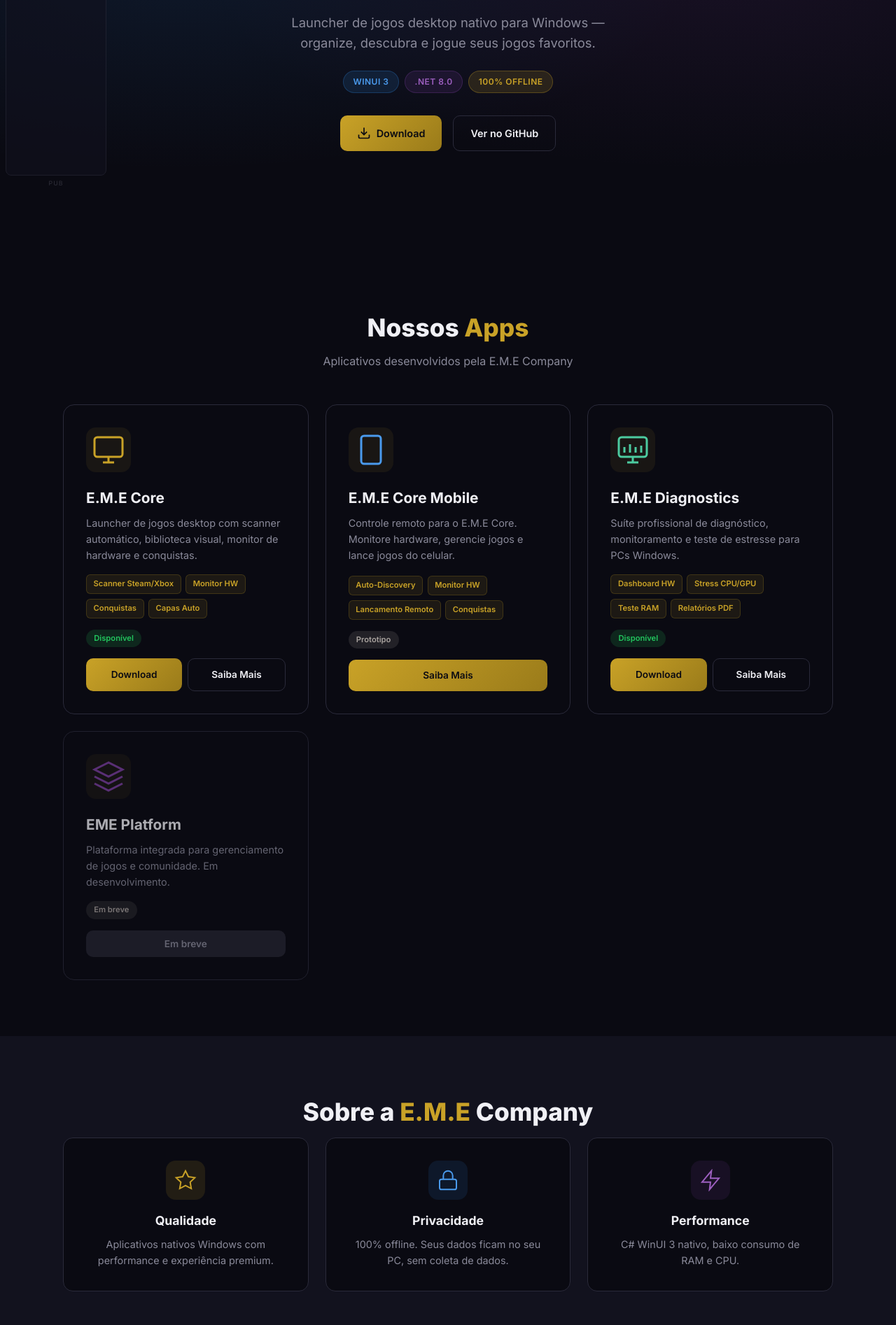
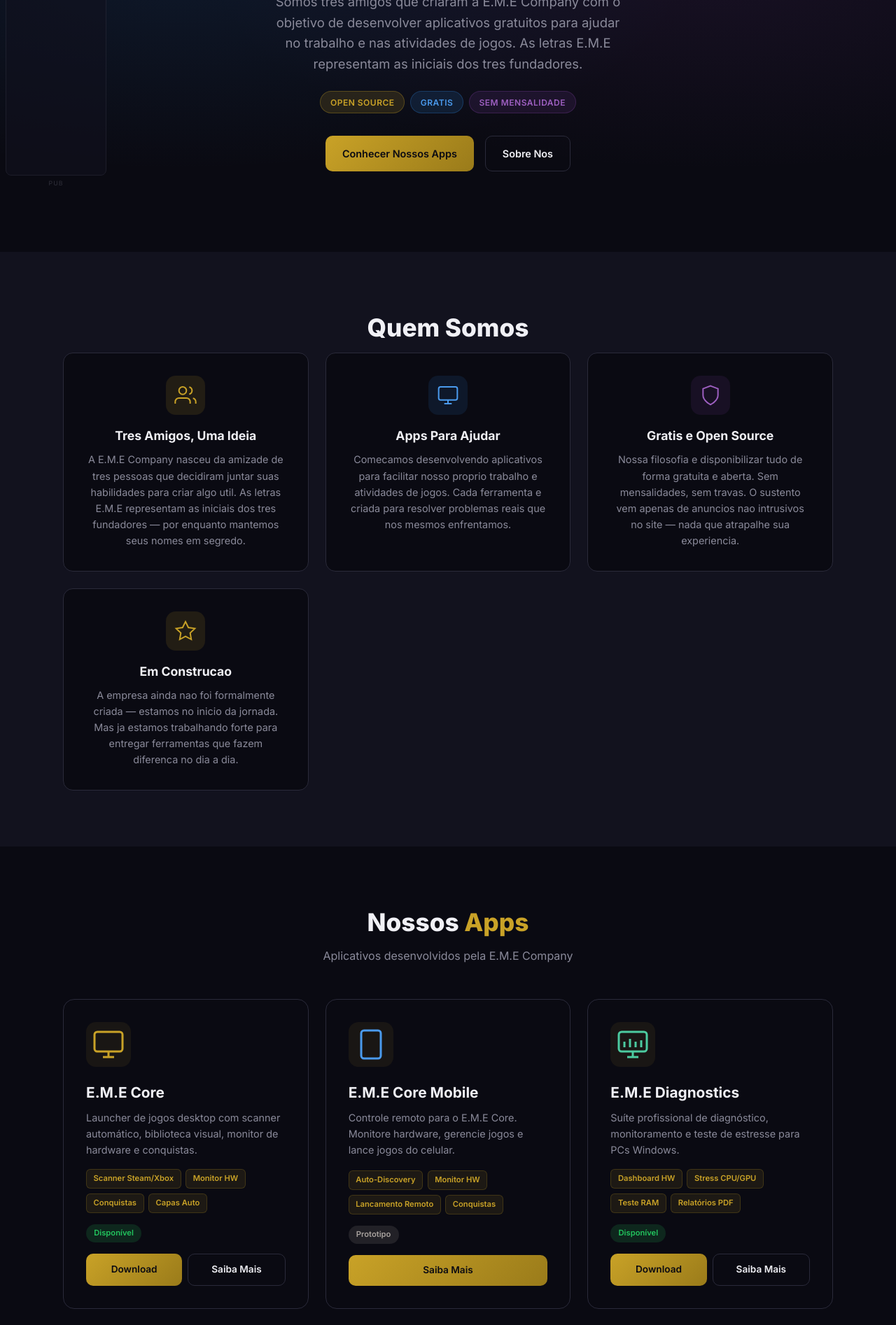
Before and after one commit to Eriklebson/EMECorePage, a Vue app: page / in a window 1280 px wide. Shown: the part 440-2334 px from the top of the page at 70% size. Built offline with nearby package versions, Linux system fonts and the light colour scheme; no server answers.

Commit message:
feat: redesign homepage as EME Company landing page with story

```diff
--- a/src/App.vue
+++ b/src/App.vue
@@ -22,8 +22,8 @@
           </div>
         </div>
         <nav class="nav">
+          <a href="#about" class="nav-link">Sobre</a>
           <a href="#apps" class="nav-link">Apps</a>
-          <a href="#about" class="nav-link">Sobre</a>
           <a href="https://github.com/Eriklebson" target="_blank" class="nav-link">GitHub</a>
         </nav>
       </div>
@@ -32,56 +32,77 @@
     <section class="hero">
       <div class="hero-bg"></div>
       <div class="hero-content">
-        <img src="/logo.png" alt="E.M.E Core" class="hero-logo" />
+        <img src="/logo.png" alt="E.M.E" class="hero-logo" />
         <h2 class="hero-title">
-          E.M.E <span class="gold">Core</span>
+          Expor <span class="gold">E.M.E</span> Company
         </h2>
         <p class="hero-desc">
-          Launcher de jogos desktop nativo para Windows — organize, descubra e jogue seus jogos favoritos.
+          Somos tres amigos que criaram a E.M.E Company com o objetivo de desenvolver aplicativos gratuitos para ajudar no trabalho e nas atividades de jogos. As letras E.M.E representam as iniciais dos tres fundadores.
         </p>
         <div class="hero-badges">
-          <span class="badge badge-blue">WinUI 3</span>
-          <span class="badge badge-purple">.NET 8.0</span>
-          <span class="badge badge-gold">100% Offline</span>
+          <span class="badge badge-gold">Open Source</span>
+          <span class="badge badge-blue">Gratis</span>
+          <span class="badge badge-purple">Sem Mensalidade</span>
         </div>
         <div class="hero-actions">
-          <a
-            v-if="latestRelease"
-            :href="downloadUrl"
-            class="btn btn-primary"
-            target="_blank"
-          >
-            <svg width="20" height="20" viewBox="0 0 24 24" fill="none" stroke="currentColor" stroke-width="2">
-              <path d="M21 15v4a2 2 0 0 1-2 2H5a2 2 0 0 1-2-2v-4" />
-              <polyline points="7 10 12 15 17 10" />
-              <line x1="12" y1="15" x2="12" y2="3" />
-            </svg>
-            Download v{{ latestVersion }}
+          <a href="#apps" class="btn btn-primary">
+            Conhecer Nossos Apps
           </a>
-          <a
-            v-else
-            href="https://github.com/Eriklebson/EMECore/releases"
-            class="btn btn-primary"
-            target="_blank"
-          >
-            <svg width="20" height="20" viewBox="0 0 24 24" fill="none" stroke="currentColor" stroke-width="2">
-              <path d="M21 15v4a2 2 0 0 1-2 2H5a2 2 0 0 1-2-2v-4" />
-              <polyline points="7 10 12 15 17 10" />
-              <line x1="12" y1="15" x2="12" y2="3" />
-            </svg>
-            Download
-          </a>
-          <a
-            href="https://github.com/Eriklebson/EMECore"
-            class="btn btn-secondary"
-            target="_blank"
-          >
-            Ver no GitHub
+          <a href="#about" class="btn btn-secondary">
+            Sobre Nos
           </a>
         </div>
-        <p v-if="latestRelease" class="release-date">
-          Último release: {{ formatDate(latestRelease.published_at) }}
-        </p>
+      </div>
+    </section>
+
+    <section id="about" class="section section-alt">
+      <div class="section-content">
+        <h2 class="section-title">
+          Quem Somos
+        </h2>
+        <div class="about-grid">
+          <div class="about-card">
+            <div class="about-icon gold">
+              <svg width="32" height="32" viewBox="0 0 24 24" fill="none" stroke="currentColor" stroke-width="1.5">
+                <path d="M17 21v-2a4 4 0 0 0-4-4H5a4 4 0 0 0-4 4v2" />
+                <circle cx="9" cy="7" r="4" />
+                <path d="M23 21v-2a4 4 0 0 0-3-3.87" />
+                <path d="M16 3.13a4 4 0 0 1 0 7.75" />
+              </svg>
+            </div>
+            <h3>Tres Amigos, Uma Ideia</h3>
+            <p>A E.M.E Company nasceu da amizade de tres pessoas que decidiram juntar suas habilidades para criar algo util. As letras E.M.E representam as iniciais dos tres fundadores — por enquanto mantemos seus nomes em segredo.</p>
+          </div>
+          <div class="about-card">
+            <div class="about-icon blue">
+              <svg width="32" height="32" viewBox="0 0 24 24" fill="none" stroke="currentColor" stroke-width="1.5">
+                <rect x="2" y="3" width="20" height="14" rx="2" ry="2" />
+                <line x1="8" y1="21" x2="16" y2="21" />
+                <line x1="12" y1="17" x2="12" y2="21" />
+              </svg>
+            </div>
+            <h3>Apps Para Ajudar</h3>
+            <p>Comecamos desenvolvendo aplicativos para facilitar nosso proprio trabalho e atividades de jogos. Cada ferramenta e criada para resolver problemas reais que nos mesmos enfrentamos.</p>
+          </div>
+          <div class="about-card">
+            <div class="about-icon purple">
+              <svg width="32" height="32" viewBox="0 0 24 24" fill="none" stroke="currentColor" stroke-width="1.5">
+                <path d="M12 22s8-4 8-10V5l-8-3-8 3v7c0 6 8 10 8 10z" />
+              </svg>
+            </div>
+            <h3>Gratis e Open Source</h3>
+            <p>Nossa filosofia e disponibilizar tudo de forma gratuita e aberta. Sem mensalidades, sem travas. O sustento vem apenas de anuncios nao intrusivos no site — nada que atrapalhe sua experiencia.</p>
+          </div>
+          <div class="about-card">
+            <div class="about-icon gold">
+              <svg width="32" height="32" viewBox="0 0 24 24" fill="none" stroke="currentColor" stroke-width="1.5">
+                <polygon points="12 2 15.09 8.26 22 9.27 17 14.14 18.18 21.02 12 17.77 5.82 21.02 7 14.14 2 9.27 8.91 8.26 12 2" />
+              </svg>
+            </div>
+            <h3>Em Construcao</h3>
+            <p>A empresa ainda nao foi formalmente criada — estamos no inicio da jornada. Mas ja estamos trabalhando forte para entregar ferramentas que fazem diferenca no dia a dia.</p>
+          </div>
+        </div>
       </div>
     </section>
 
@@ -216,44 +237,6 @@
               <span class="status-badge status-soon">Em breve</span>
             </div>
             <button class="btn btn-card btn-disabled" disabled>Em breve</button>
-          </div>
-        </div>
-      </div>
-    </section>
-
-    <section id="about" class="section section-alt">
-      <div class="section-content">
-        <h2 class="section-title">
-          Sobre a <span class="gold">E.M.E</span> Company
-        </h2>
-        <div class="about-grid">
-          <div class="about-card">
-            <div class="about-icon gold">
-              <svg width="32" height="32" viewBox="0 0 24 24" fill="none" stroke="currentColor" stroke-width="1.5">
-                <polygon points="12 2 15.09 8.26 22 9.27 17 14.14 18.18 21.02 12 17.77 5.82 21.02 7 14.14 2 9.27 8.91 8.26 12 2" />
-              </svg>
-            </div>
-            <h3>Qualidade</h3>
-            <p>Aplicativos nativos Windows com performance e experiência premium.</p>
-          </div>
-          <div class="about-card">
-            <div class="about-icon blue">
-              <svg width="32" height="32" viewBox="0 0 24 24" fill="none" stroke="currentColor" stroke-width="1.5">
-                <rect x="3" y="11" width="18" height="11" rx="2" ry="2" />
-                <path d="M7 11V7a5 5 0 0 1 10 0v4" />
-              </svg>
-            </div>
-            <h3>Privacidade</h3>
-            <p>100% offline. Seus dados ficam no seu PC, sem coleta de dados.</p>
-          </div>
-          <div class="about-card">
-            <div class="about-icon purple">
-              <svg width="32" height="32" viewBox="0 0 24 24" fill="none" stroke="currentColor" stroke-width="1.5">
-                <path d="M13 2L3 14h9l-1 8 10-12h-9l1-8z" />
-              </svg>
-            </div>
-            <h3>Performance</h3>
-            <p>C# WinUI 3 nativo, baixo consumo de RAM e CPU.</p>
           </div>
         </div>
       </div>
```
